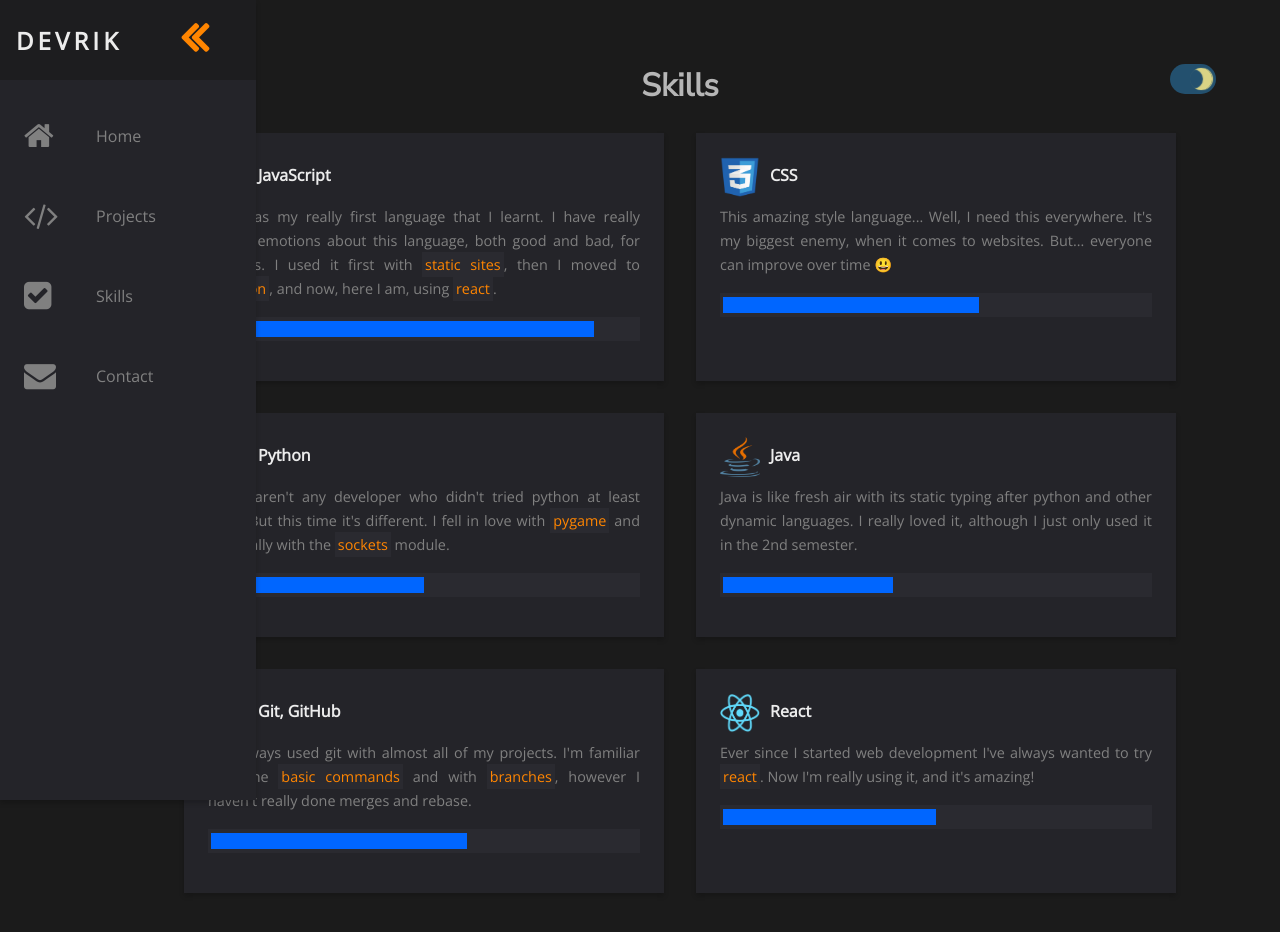
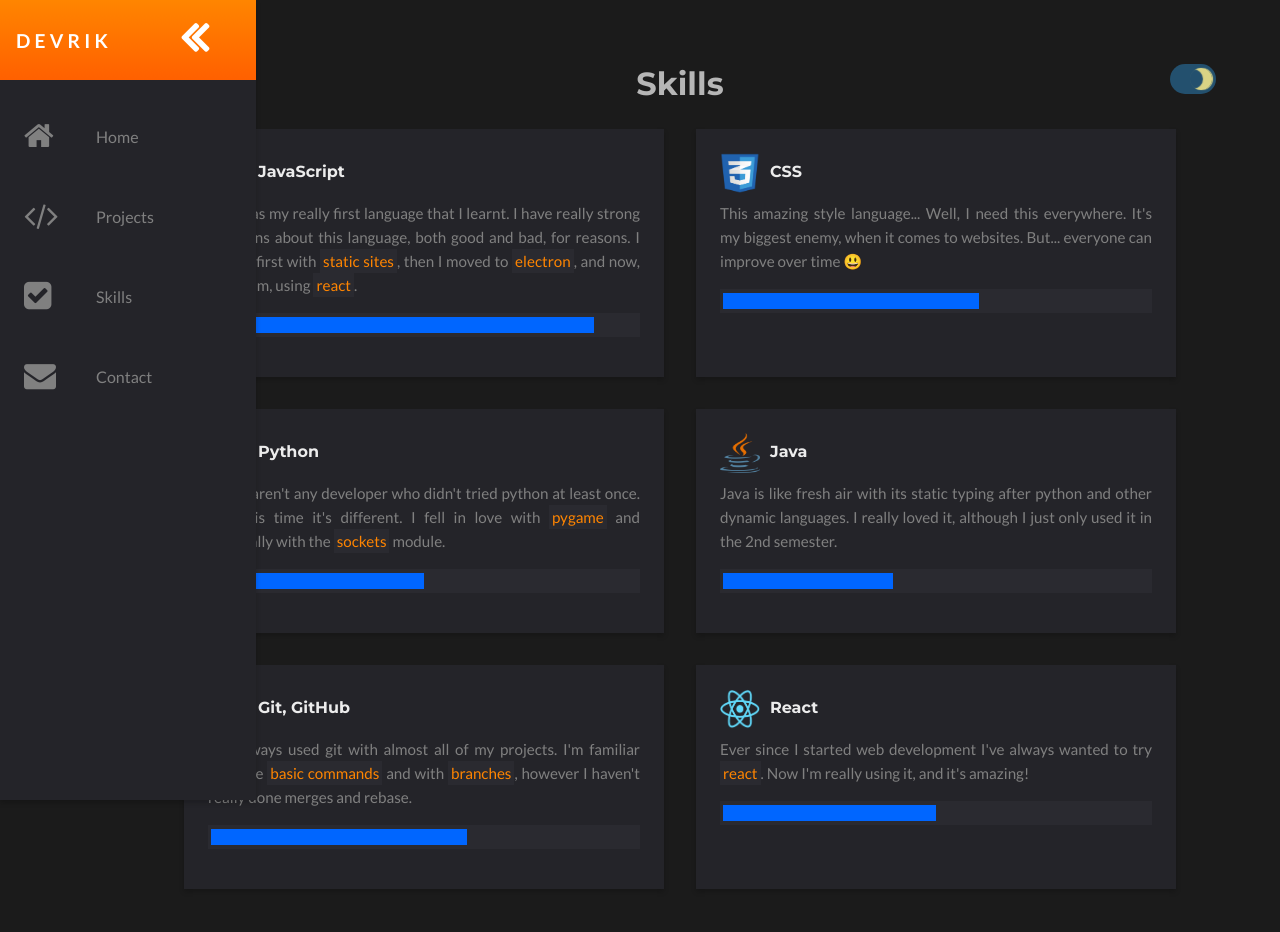
Before and after one commit to ErikSzabo/Portfolio, a React (Create React App) app: page /skills in a window 1280 px wide. Shown: the top 932 px of the page. Built offline with nearby package versions, Linux system fonts and the light colour scheme; the HTML template or start-up script is replaced by a standard one.

Commit message:
css tune

```diff
--- a/src/App.css
+++ b/src/App.css
@@ -2,10 +2,8 @@
 ******************* GENERAL ******************
 **********************************************/
 
-@import url('https://fonts.googleapis.com/css2?family=Open+Sans&display=swap');
-@import url('https://fonts.googleapis.com/css2?family=Nunito+Sans&display=swap');
 @import url('https://fonts.googleapis.com/css2?family=Lato:wght@400;700;900&display=swap');
-@import url('https://fonts.googleapis.com/css2?family=Montserrat:wght@400;900&display=swap');
+@import url('https://fonts.googleapis.com/css2?family=Montserrat:wght@400;700;900&display=swap');
 
 @import './styles/container.css';
 @import './styles/contact.css';
@@ -20,7 +18,7 @@
 
 :root {
 	font-size: 16px;
-	font-family: 'Open Sans';
+	font-family: 'Lato', sans-serif;
 	--text-primary: #b6b6b6;
 	--text-gray: gray;
 	--text-secondary: #ececec;
@@ -46,7 +44,7 @@
 	--bg-primary: #ffffff;
 	--bg-secondary: #cccccc;
 	--background-third: #e8f0fe;
-	--main-bg: #eeeeee;
+	--main-bg: #f8f8f8;
 }
 
 * {
--- a/src/styles/container.css
+++ b/src/styles/container.css
@@ -1,9 +1,8 @@
 .page-container h1 {
 	color: var(--text-primary);
 	font-size: 2rem;
-	font-family: 'Nunito Sans', sans-serif;
+	font-family: 'Montserrat', sans-serif;
 	padding-bottom: 10px;
-	/*border-bottom: 3px dashed var(--text-primary);*/
 	text-align: left;
 }
 
--- a/src/styles/nav.css
+++ b/src/styles/nav.css
@@ -31,17 +31,13 @@
 	transition: var(--transition-speed);
 }
 
-.nav-link:hover {
+.nav-item > .nav-link:hover {
 	background: var(--bg-secondary);
 	color: var(--text-secondary) !important;
 }
 
-.nav-link:hover i {
+.nav-item > .nav-link:hover i {
 	color: var(--highlight);
-}
-
-.nav-link:hover .link-text {
-	color: var(--text-secondary);
 }
 
 .link-text {
@@ -60,7 +56,6 @@
 	text-transform: uppercase;
 	margin-bottom: 1rem;
 	text-align: center;
-	color: var(--text-secondary);
 	background: linear-gradient(var(--highlight), var(--orange2));
 	font-size: 1.5rem;
 	letter-spacing: 0.3ch;
@@ -68,7 +63,7 @@
 }
 
 .logo i {
-	color: var(--bg-primary);
+	color: white;
 	transform: rotate(0deg);
 	transition: var(--transition-speed);
 	font-weight: bold;
@@ -79,7 +74,8 @@
 	position: absolute;
 	left: -999px;
 	transition: var(--transition-speed);
-	color: var(--text-secondary);
+	font-size: 1.2rem;
+	color: white;
 }
 
 .navbar:hover .logo i {
--- a/src/styles/skill.css
+++ b/src/styles/skill.css
@@ -9,14 +9,16 @@
 }
 
 .skill-short {
-	font-size: 0.9rem;
+	font-size: 0.95rem;
 	line-height: 1.5rem;
+	font-family: 'Lato', sans-serif;
 }
 
 .skill-name {
 	color: var(--text-secondary);
-	font-weight: bold;
+	font-weight: 700;
 	margin-bottom: 0.5rem;
+	font-family: 'Montserrat', sans-serif;
 }
 
 .progress-bar-bg {
```
